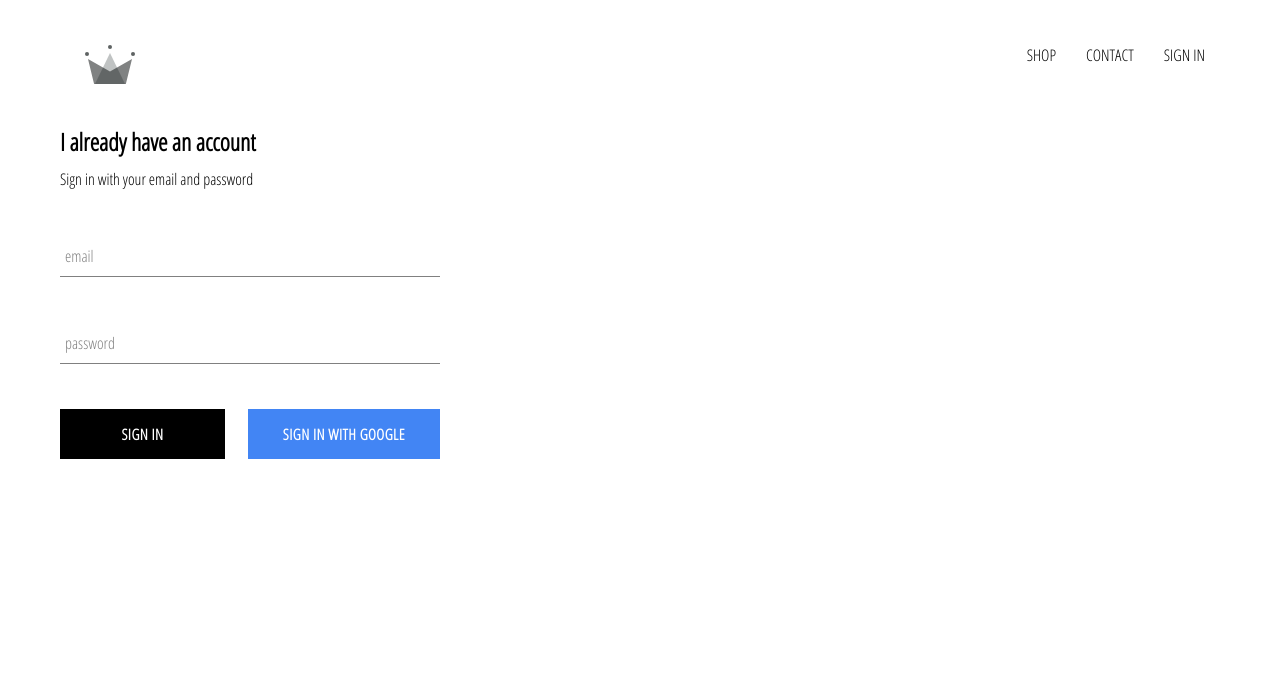
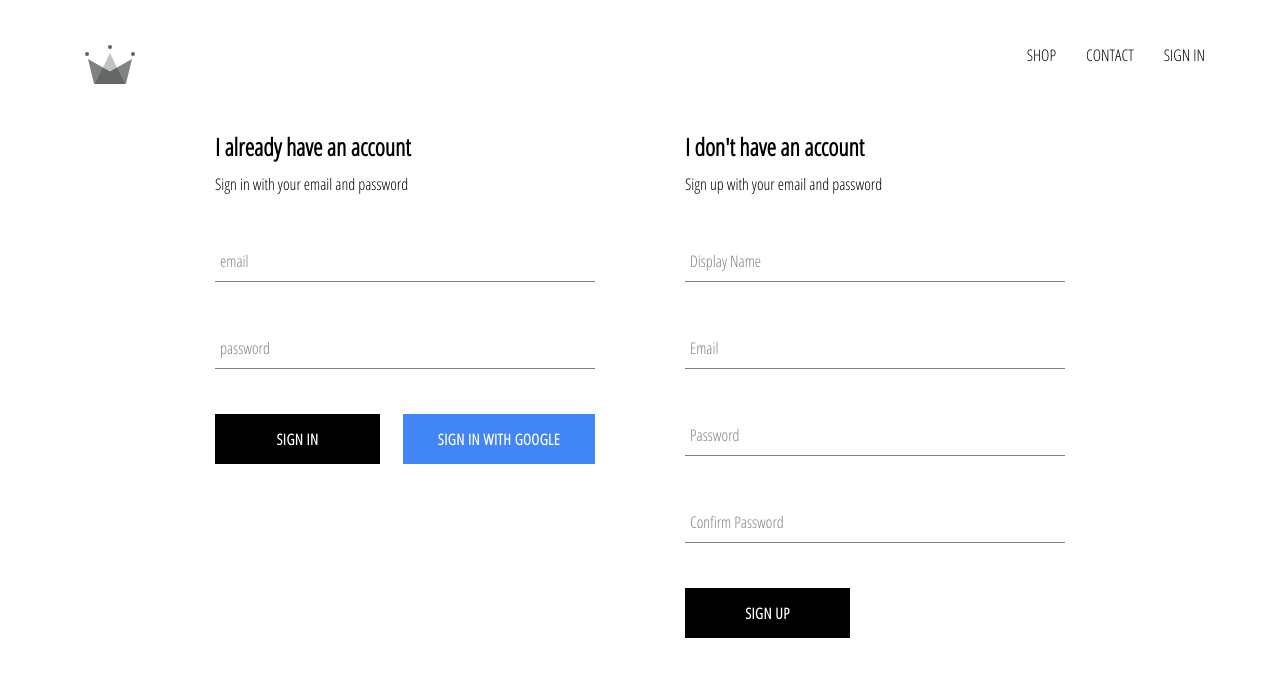
Before and after one commit to karolpaul-design/EShop-project-reactJs, a React (Create React App) app: page /signIn in a window 1280 px wide. Shown: the top 676 px of the page. Built offline with nearby package versions, Linux system fonts and the light colour scheme; no server answers; a web font is replaced by a local one.

Commit message:
implemented firebase utils, included ability to store out authenticated users into out firebase database

```diff
--- a/src/App.js
+++ b/src/App.js
@@ -5,7 +5,11 @@
 import "./App.css";
 import Header from "./components/header/header.component";
 import SignInAndSignUp from "./pages/sign-in-and-sign-up/sign-in-and-sign-up.component";
-import { auth } from "./firebase/firebase.utils";
+import {
+  auth,
+  createUserProfileDocument,
+  signInWithGoogle,
+} from "./firebase/firebase.utils";
 
 class App extends React.Component {
   constructor() {
@@ -18,10 +22,24 @@
   unsubscribeFromAuth = null;
 
   componentDidMount() {
-    this.unsubscribeFromAuth = auth.onAuthStateChanged((user) => {
-      this.setState({ currentUser: user });
-
-      console.log(user);
+    this.unsubscribeFromAuth = auth.onAuthStateChanged(async (userAuth) => {
+      if (userAuth) {
+        const userRef = await createUserProfileDocument(userAuth);
+        userRef.onSnapshot((snapShot) => {
+          this.setState(
+            {
+              currentUser: {
+                id: snapShot.id,
+                ...snapShot.data(),
+              },
+            },
+            () => console.log(this.state)
+          );
+        });
+      } else {
+        this.setState({ currentUser: userAuth });
+        console.log(this.state);
+      }
     });
   }
 
--- /dev/null
+++ b/src/components/sign up/sign-up.component.jsx
@@ -0,0 +1,95 @@
+import React from "react";
+import FormInput from "../form-input/form-input.component";
+import CustomButton from "../custom-button/custom-button.component";
+import "./sign-up.styles.scss";
+import { auth, createUserProfileDocument } from "../../firebase/firebase.utils";
+
+class SignUp extends React.Component {
+  constructor() {
+    super();
+    this.state = {
+      displayName: "",
+      email: "",
+      password: "",
+      confirmPassword: "",
+    };
+  }
+
+  handleSubmit = async (event) => {
+    event.preventDefault();
+    const { displayName, email, password, confirmPassword } = this.state;
+    if (password !== confirmPassword) {
+      alert("password don't match");
+      return;
+    }
+    try {
+      const { user } = await auth.createUserWithEmailAndPassword(
+        email,
+        password
+      );
+
+      await createUserProfileDocument(user, { displayName });
+      this.setState({
+        displayName: "",
+        email: "",
+        password: "",
+        confirmPassword: "",
+      });
+    } catch (error) {
+      console.error(error);
+    }
+  };
+
+  handleChange = (event) => {
+    const { name, value } = event.target;
+    console.log([name]);
+    this.setState({ [name]: value });
+  };
+
+  render() {
+    const { displayName, email, password, confirmPassword } = this.state;
+    return (
+      <div className="sign-up">
+        <h2 className="title">I don't have an account</h2>
+        <span>Sign up with your email and password</span>
+        <form className="sign-up-form" onSubmit={this.handleSubmit}>
+          <FormInput
+            type="text"
+            name="displayName"
+            value={displayName}
+            onChange={this.handleChange}
+            label="Display Name"
+            required
+          ></FormInput>
+          <FormInput
+            type="email"
+            name="email"
+            value={email}
+            onChange={this.handleChange}
+            label="Email"
+            required
+          ></FormInput>
+          <FormInput
+            type="password"
+            name="password"
+            value={password}
+            onChange={this.handleChange}
+            label="Password"
+            required
+          ></FormInput>
+          <FormInput
+            type="password"
+            name="confirmPassword"
+            value={confirmPassword}
+            onChange={this.handleChange}
+            label="Confirm Password"
+            required
+          ></FormInput>
+          <CustomButton type="submit">SIGN UP</CustomButton>
+        </form>
+      </div>
+    );
+  }
+}
+
+export default SignUp;
--- /dev/null
+++ b/src/components/sign up/sign-up.styles.scss
@@ -0,0 +1,10 @@
+.sign-up{
+    display: flex;
+    flex-direction: column;
+    width: 380px;
+
+    .title{
+        margin:10px 0;
+    }
+
+}
--- a/src/firebase/firebase.utils.js
+++ b/src/firebase/firebase.utils.js
@@ -14,6 +14,30 @@
   measurementId: "G-N1RVWRKN23",
 };
 
+export const createUserProfileDocument = async (userAuth, additionalData) => {
+  if (!userAuth) return;
+
+  const userRef = firestore.doc(`users/${userAuth.uid}`);
+
+  const snapShot = await userRef.get();
+  console.log(snapShot);
+  if (!snapShot.exists) {
+    const { displayName, email } = userAuth;
+    const createDate = new Date();
+    try {
+      await userRef.set({
+        displayName,
+        email,
+        createDate,
+        ...additionalData,
+      });
+    } catch (error) {
+      console.log("error creating user", error.message);
+    }
+  }
+  return userRef;
+};
+
 firebase.initializeApp(config);
 
 export const auth = firebase.auth();
--- a/src/pages/sign-in-and-sign-up/sign-in-and-sign-up.component.jsx
+++ b/src/pages/sign-in-and-sign-up/sign-in-and-sign-up.component.jsx
@@ -1,10 +1,12 @@
 import React from "react";
 import "./sign-in-and-sign-up.styles.scss";
 import SignIn from "../../components/sign-in/sign-in.component";
+import SignUp from "../../components/sign up/sign-up.component";
 
 const SignInAndSignUp = () => (
   <div className="sign-in-and-sign-up">
     <SignIn />
+    <SignUp />
   </div>
 );
 
--- a/src/pages/sign-in-and-sign-up/sign-in-and-sign-up.styles.scss
+++ b/src/pages/sign-in-and-sign-up/sign-in-and-sign-up.styles.scss
@@ -0,0 +1,6 @@
+.sign-in-and-sign-up{
+    width:850px;
+    display: flex;
+    justify-content: space-between;
+    margin: 30px auto;
+}
```
